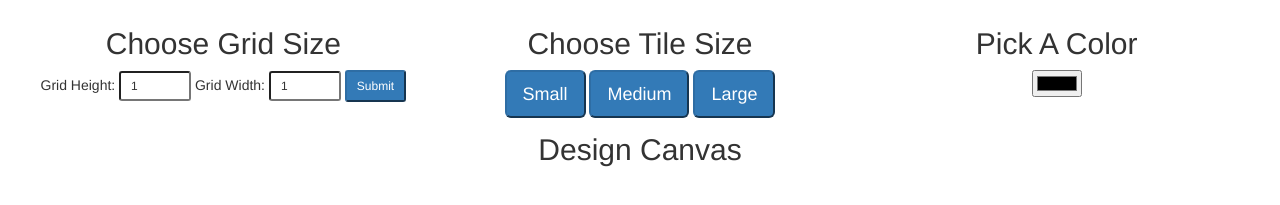
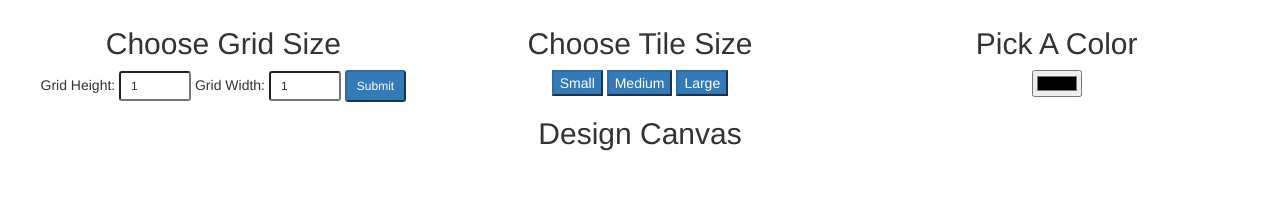
Before and after one commit to taylorputorti/colorgrid, a plain HTML site: page index.html in a window 1280 px wide. Shown: the part 267-472 px from the top of the page. Drawn offline with nearby package versions, Linux system fonts and the light colour scheme.

Commit message:
changed button size

```diff
--- a/index.html
+++ b/index.html
@@ -31,9 +31,9 @@
   </div>
     <div class="col-lg-4 col-md-6 col-sm-12">
       <h2>Choose Tile Size</h2>
-      <button type="button" class="bttn btn-lg btn-primary" id="small">Small</button>
-      <button type="button" class="bttn btn-lg btn-primary" id="medium">Medium</button>
-      <button type="button" class="bttn btn-lg btn-primary" id="large">Large</button>
+      <button type="button" class="bttn btn-md btn-primary" id="small">Small</button>
+      <button type="button" class="bttn btn-md btn-primary" id="medium">Medium</button>
+      <button type="button" class="bttn btn-md btn-primary" id="large">Large</button>
     </div>
 
     <div class="col-lg-4 col-md-6 col-sm-12">
```
